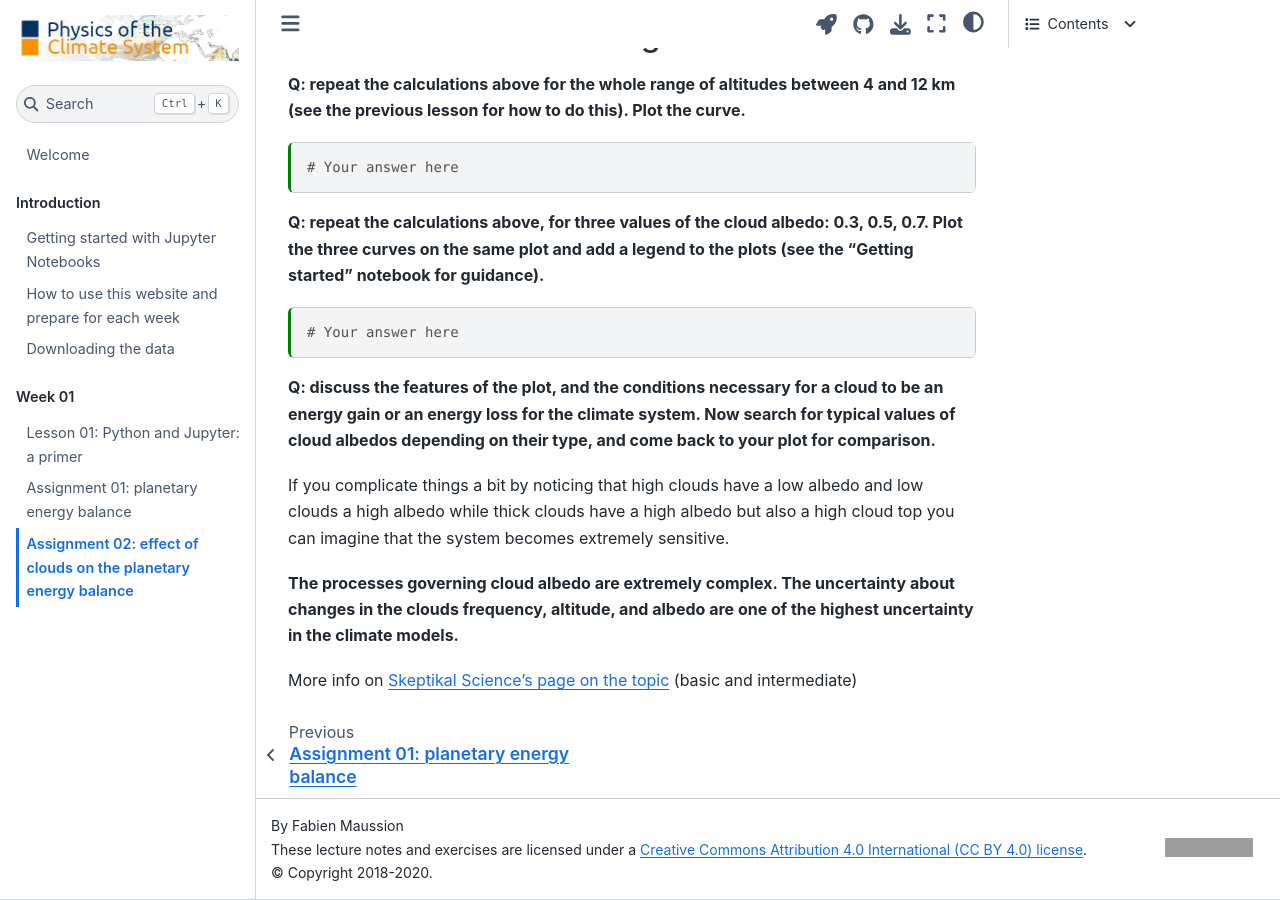
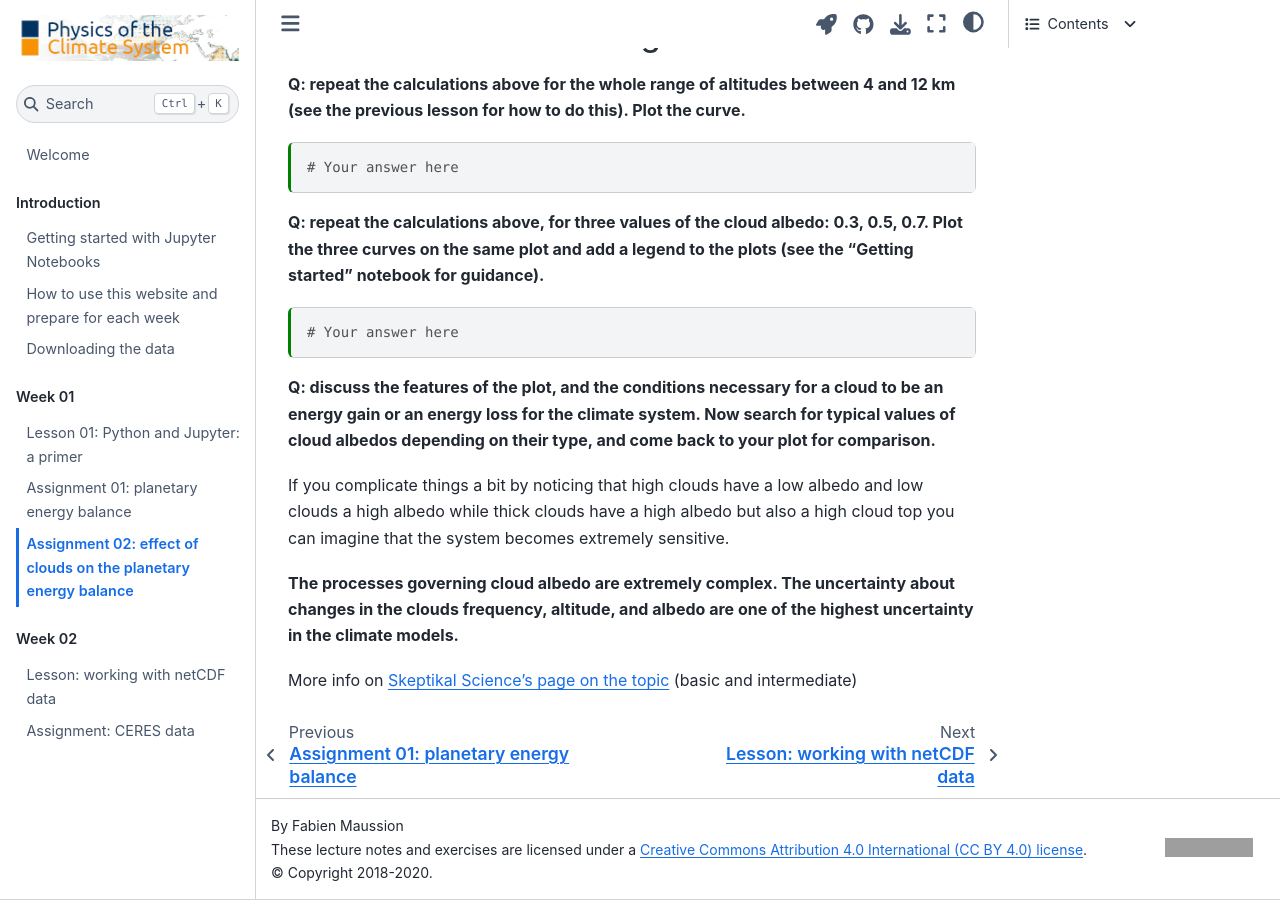
Before and after one commit to fmaussion/climate_system, a Jupyter Book: the page built from book/week_01/02_Assignment_Simple_cloud_effects.ipynb, in a window 1280 px wide and 900 px high, scrolled down 2338 px. Built offline with Jupyter Book 1.0.4 settings and Sphinx 7.4.7 and the Sphinx Book theme 1.1.4, drawn with Linux system fonts in a browser that asks for light colours; grey boxes are pictures that could not be loaded.

Commit message:
new week

```diff
--- a/book/_toc.yml
+++ b/book/_toc.yml
@@ -12,3 +12,8 @@ parts:
     - file: week_01/primer
     - file: week_01/01_Assignment_Planetary_Energy_Balance
     - file: week_01/02_Assignment_Simple_cloud_effects
+
+  - caption: Week 02
+    chapters:
+    - file: week_02/01_Lesson_NetCDF_Data
+    - file: week_02/02_Assignment_CERES_data
```
Also changed, not shown: book/getting_started.ipynb, book/week_02/01_Lesson_NetCDF_Data.ipynb.
